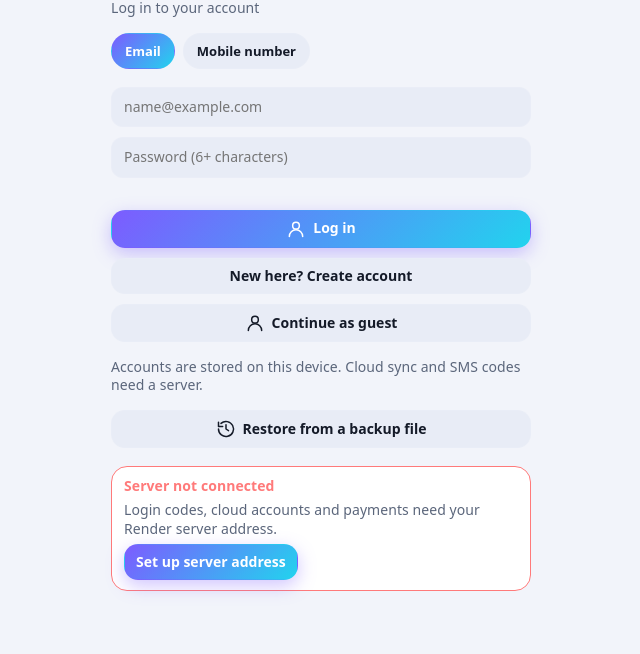
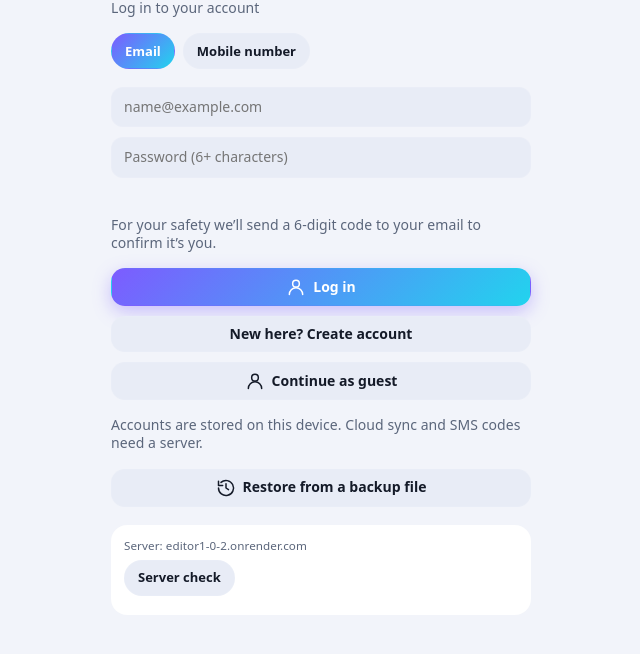
Before and after one commit to vdadi4-cpu/Editor1.0, a website: page index.html in a window 1280 px wide. Shown: the part 68-722 px from the top of the page, without its empty margins (319-959 px from the left). Drawn offline with Linux system fonts and the light colour scheme.

Commit message:
Update index.html

```diff
--- a/index.html
+++ b/index.html
@@ -2500,7 +2500,7 @@ for(const[k,l]of[...OBJ3,...BRK]){VX[k]=()=>{};VXL.push([k,l])}
 $('#pn').addEventListener('click',e=>{const b=e.target.closest('[data-brk]');if(!b)return;const k=b.dataset.brk,n=(BRK.find(a=>a[0]==k)||[0,k])[1];snap();fxl.push({type:k,name:n,st:t,dur:FRDEF[k]||3,amt:55,spd:1,sz:1,col:'#ffffff',lane:-1,hid:0});chg();toast(n+' added at the playhead. Press Play to see it; trim it in the Motion lane.')});
 
 // ===================== v19: cloud login (MongoDB) + backup before uninstall =====================
-const CLOUD_DEFAULT='';   // paste your API address here, e.g. 'https://editor-api.onrender.com'
+const CLOUD_DEFAULT='https://editor1-0-2.onrender.com';   // paste your API address here, e.g. 'https://xxxxapi.onrender.com'
 const cloudUrl=()=>String(CLOUD_DEFAULT||LS.getItem('ed_cloud')||'').trim().replace(/\/+$/,'');
 async function cloudCall(path,body){const u=cloudUrl();if(!u)return{off:1};const ctl=new AbortController(),to=setTimeout(()=>ctl.abort(),15000);try{const r=await fetch(u+path,{method:'POST',headers:{'Content-Type':'application/json'},body:JSON.stringify(body),signal:ctl.signal});const j=await r.json().catch(()=>({}));return{...j,status:r.status}}catch(e){return{net:1}}finally{clearTimeout(to)}}
 {const _dl=doLogin;doLogin=async function(){const idEl=$('#lid'),pwEl=$('#lpw');if(!idEl||!pwEl||!cloudUrl())return _dl();
```
